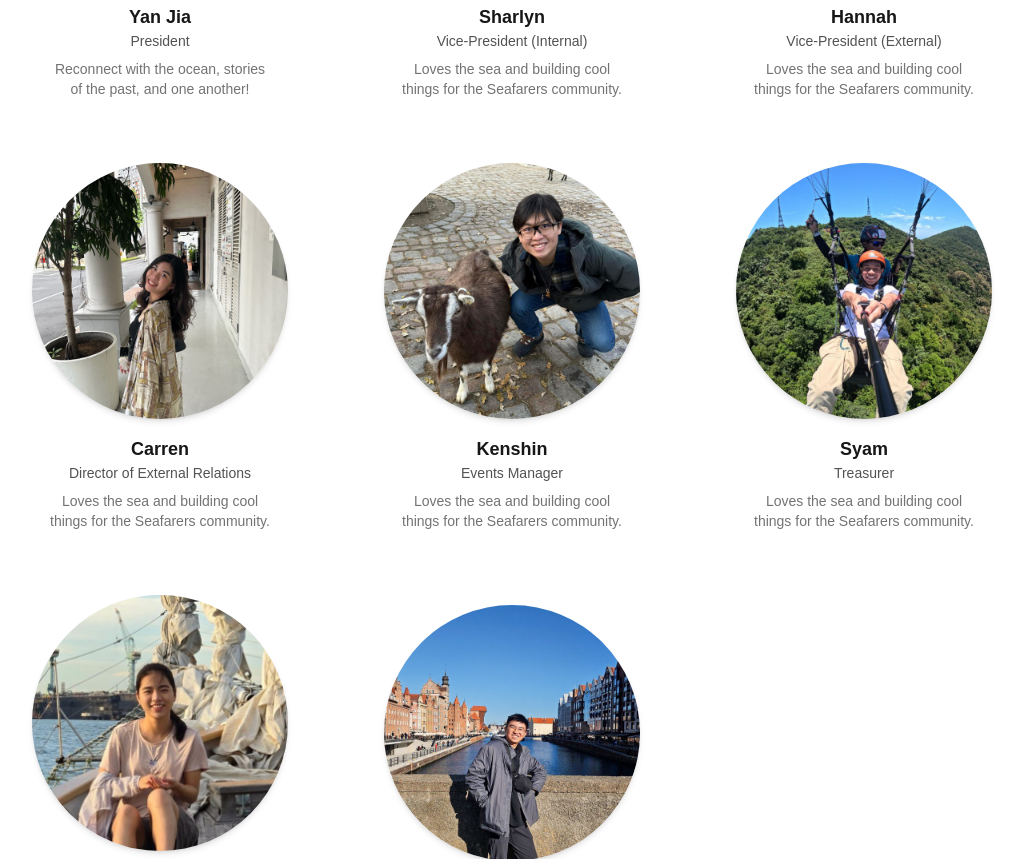
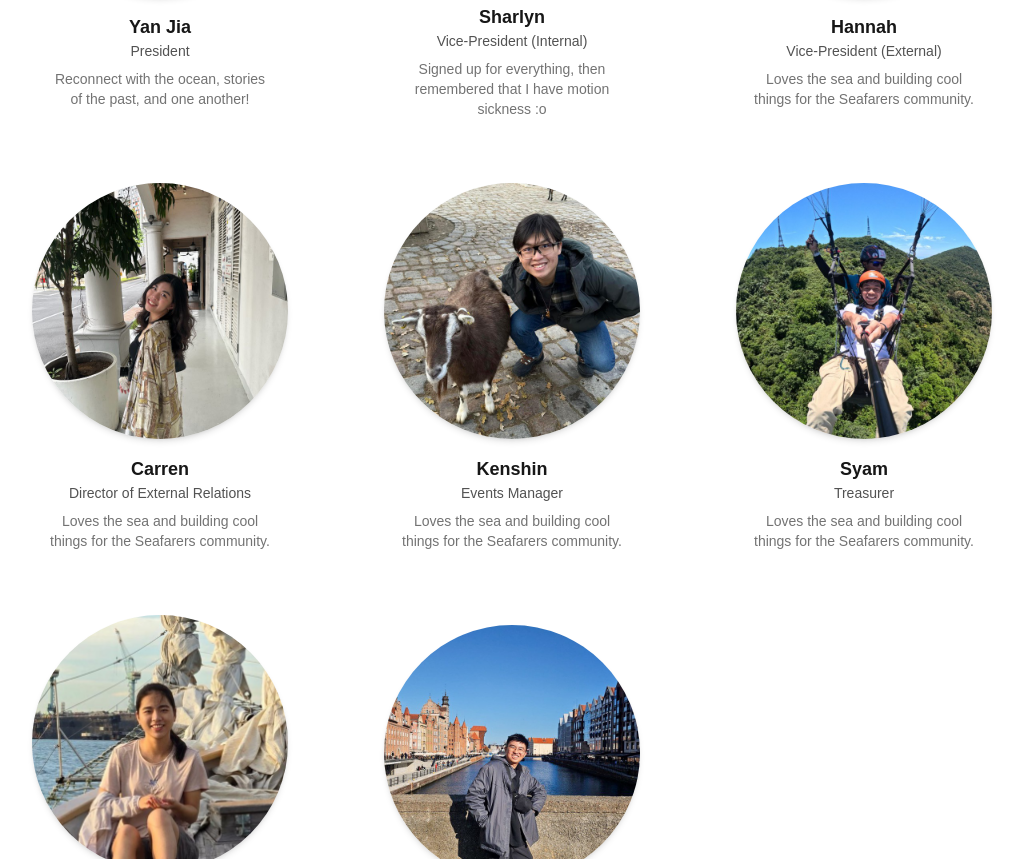
Before and after one commit to NUSSeafarers/NUSSeafarers.github.io, an Astro site: page /about/team in a window 1280 px wide. Shown: the part 1141-2000 px from the top of the page, without its empty margins (128-1151 px from the left). Built offline with nearby package versions, Linux system fonts and the light colour scheme; Astro itself is replaced by a stand-in of ours; a web font is replaced by a local one.

Commit message:
Update Sharlyn Profile

```diff
--- a/src/pages/about/team.astro
+++ b/src/pages/about/team.astro
@@ -33,7 +33,7 @@ import TeamMember from "../../components/teamcomponents/TeamMember";
           name="Sharlyn"
           role="Vice-President (Internal)"
           image="/images/team/sharlyn_profile.jpg"
-          bio="Loves the sea and building cool things for the Seafarers community."
+          bio="Signed up for everything, then remembered that I have motion sickness :o"
         />
 
         <TeamMember
```
Also changed, not shown: public/images/team/sharlyn_profile.jpg.
